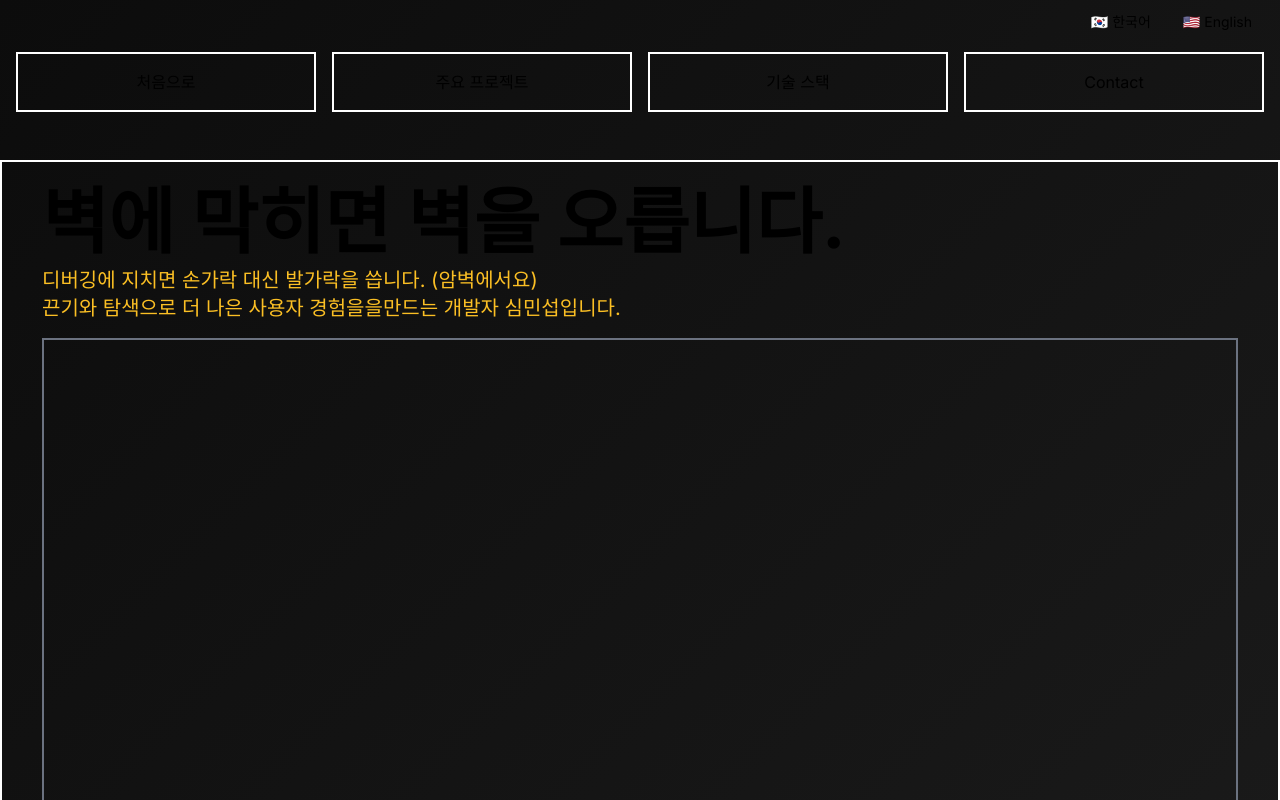
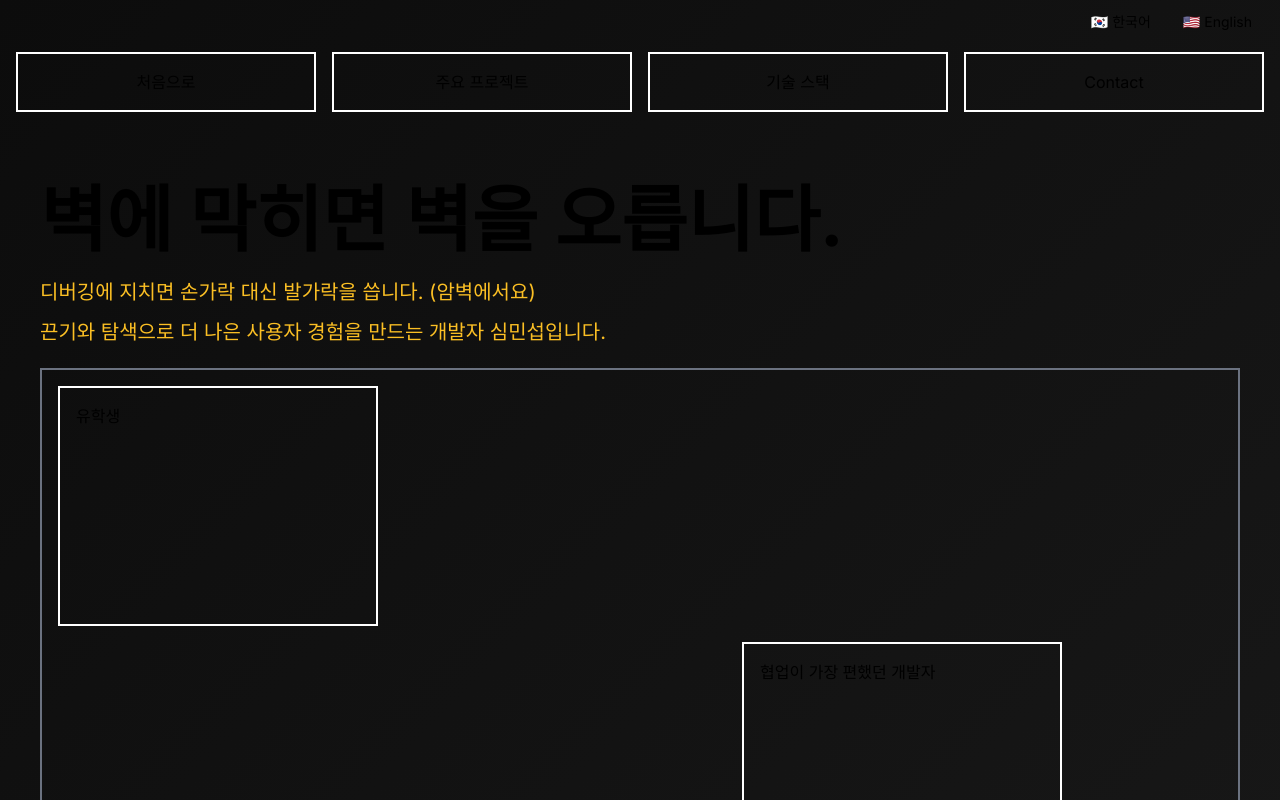
Before and after one commit to Earlssu/sms-portfolio-next, a Next.js app: page / in a window 1280 px wide. Both pictures are taken after a click on the button "🇰🇷 한국어". Shown: the top 800 px of the page. Built offline with nearby package versions, Linux system fonts and the light colour scheme.

Commit message:
Feat: 기본 틀 구현

```diff
--- a/src/app/globals.css
+++ b/src/app/globals.css
@@ -26,3 +26,15 @@ body {
     text-wrap: balance;
   }
 }
+
+.animate-delay-6s {
+  animation-delay: 6s;
+}
+
+.animate-delay-7s {
+  animation-delay: 7s;
+}
+
+.animate-delay-8s {
+  animation-delay: 8s;
+}
--- a/src/app/page.tsx
+++ b/src/app/page.tsx
@@ -2,27 +2,58 @@
 
 import TypingText from '@/shared/components/TypingText';
 import { useCommonTranslations } from '@/shared/hooks/useCommonTranslations';
+import './globals.css';
 import 'animate.css';
 
 export default function Home() {
   const { hero, heroDesc01, heroDesc02, typeText } = useCommonTranslations();
 
   return (
-    <div className="mx-auto border-2 border-white w-full max-w-screen-xl mt-8 px-10 py-6 min-h-[90dvh] flex flex-col gap-4">
-      <div className={'flex flex-col gap-2'}>
+    <div className="mx-auto w-full max-w-screen-xl mt-8 px-10 py-6 min-h-[90dvh] flex flex-col gap-4">
+      <div className={'flex flex-col gap-4'}>
         <h1 className="text-7xl font-bold">
           <TypingText text={hero} speed={50} />
         </h1>
-        <p className="text-xl text-amber-400">
-          <TypingText
-            text={heroDesc01 + '\n' + heroDesc02}
-            delay={1.5}
-            speed={50}
-          />
-        </p>
+        <TypingText
+          text={heroDesc01 + '\n' + heroDesc02}
+          delay={1.5}
+          speed={30}
+          className="text-xl text-amber-400 leading-10"
+        />
       </div>
-      <div className="border-2 border-gray-500 w-full p-4 min-h-40 flex-1">
+      <div className="border-2 border-gray-500 w-full p-4 min-h-40 flex-1 flex flex-col gap-4">
         {/*<TypingText text={typeText} speed={25} />*/}
+        <div
+          className={
+            'border-2 border-white h-60 w-80 p-4 animate__animated animate__fadeIn animate__delay-5s'
+          }
+        >
+          <h2 className={''}>유학생</h2>
+        </div>
+
+        <div
+          className={
+            'border-2 border-white h-60 w-80 ml-auto mr-40 p-4 animate__animated animate__fadeIn animate-delay-6s'
+          }
+        >
+          <h2 className={''}>협업이 가장 편했던 개발자</h2>
+        </div>
+
+        <div
+          className={
+            'border-2 border-white h-60 w-80 p-4 animate__animated animate__fadeIn animate-delay-7s'
+          }
+        >
+          <h2 className={''}>힘들 때 웃어야 일류다</h2>
+        </div>
+
+        <div
+          className={
+            'border-2 border-white h-60 w-80 ml-auto mr-40 p-4 animate__animated animate__fadeIn animate-delay-8s'
+          }
+        >
+          <h2 className={''}>Fast Learner</h2>
+        </div>
       </div>
     </div>
   );
--- a/src/shared/components/TypingText.tsx
+++ b/src/shared/components/TypingText.tsx
@@ -6,9 +6,10 @@ interface TypingTextProps {
   text: string;
   speed?: number;
   delay?: number; // 초 단위로 지연 시간 설정
+  className?: string;
 }
 
-const TypingText: React.FC<TypingTextProps> = ({ text, speed = 100, delay = 0 }) => {
+const TypingText: React.FC<TypingTextProps> = ({ text, speed = 100, delay = 0, className }) => {
   const [displayedText, setDisplayedText] = useState("");
   const [isStarted, setIsStarted] = useState(false);
 
@@ -54,7 +55,7 @@ const TypingText: React.FC<TypingTextProps> = ({ text, speed = 100, delay = 0 })
   }, [isStarted, text, speed]);
 
   return (
-    <p>
+    <p className={className}>
       {displayedText.split("\n").map((line, i) => (
         <React.Fragment key={i}>
           {line}
```
